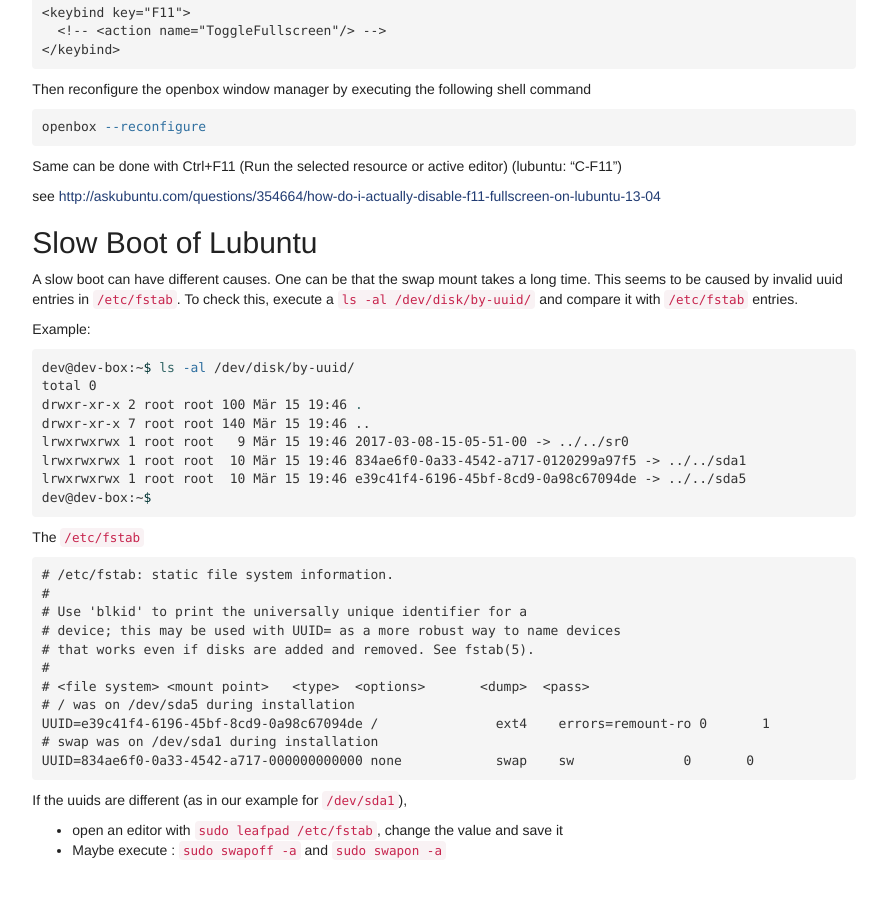
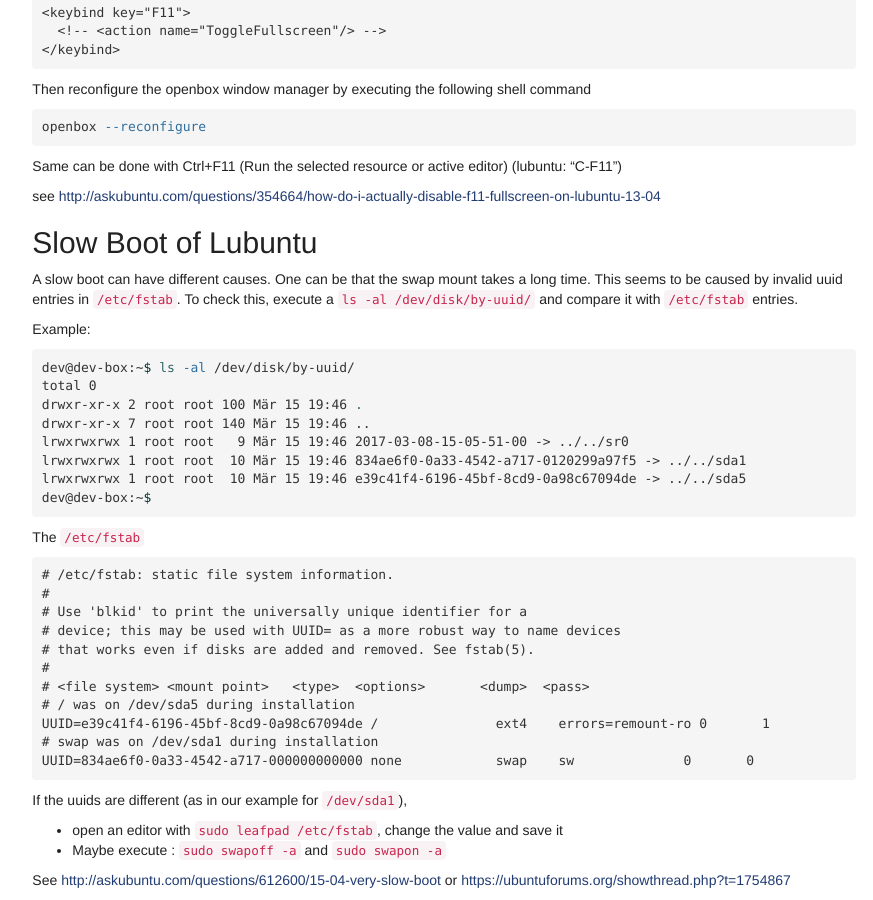
Before and after one commit to LeoNiedermeier/LeoNiedermeier.github.io, a Jekyll site: the page built from _docs/misc/setup_virtual_box_for_development.md, in a window 1280 px wide and 900 px high, scrolled down 5384 px. Shown: the whole window, without its empty margins (196-1069 px from the left). Built offline with Jekyll 4.4.1, drawn with Linux system fonts in a browser that asks for light colours; before the commit the page ends 6254 px from its top, so only the background shows below that.

Commit message:
add references

```diff
--- a/_docs/misc/setup_virtual_box_for_development.md
+++ b/_docs/misc/setup_virtual_box_for_development.md
@@ -154,3 +154,5 @@ If the uuids are different (as in our example for `/dev/sda1`),
 
 * open an editor with  `sudo leafpad /etc/fstab`, change the value and save it
 * Maybe execute : `sudo swapoff -a` and `sudo swapon -a`
+
+See <http://askubuntu.com/questions/612600/15-04-very-slow-boot> or <https://ubuntuforums.org/showthread.php?t=1754867>
```
